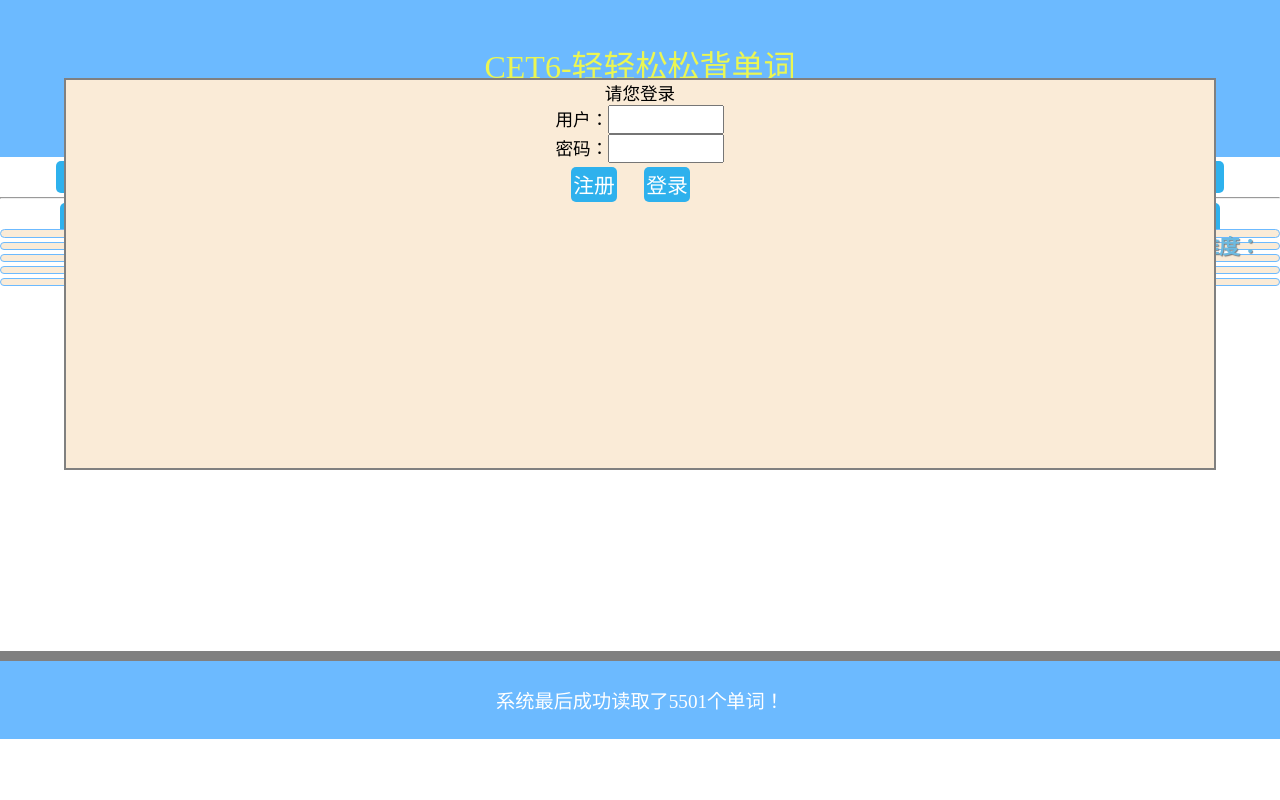
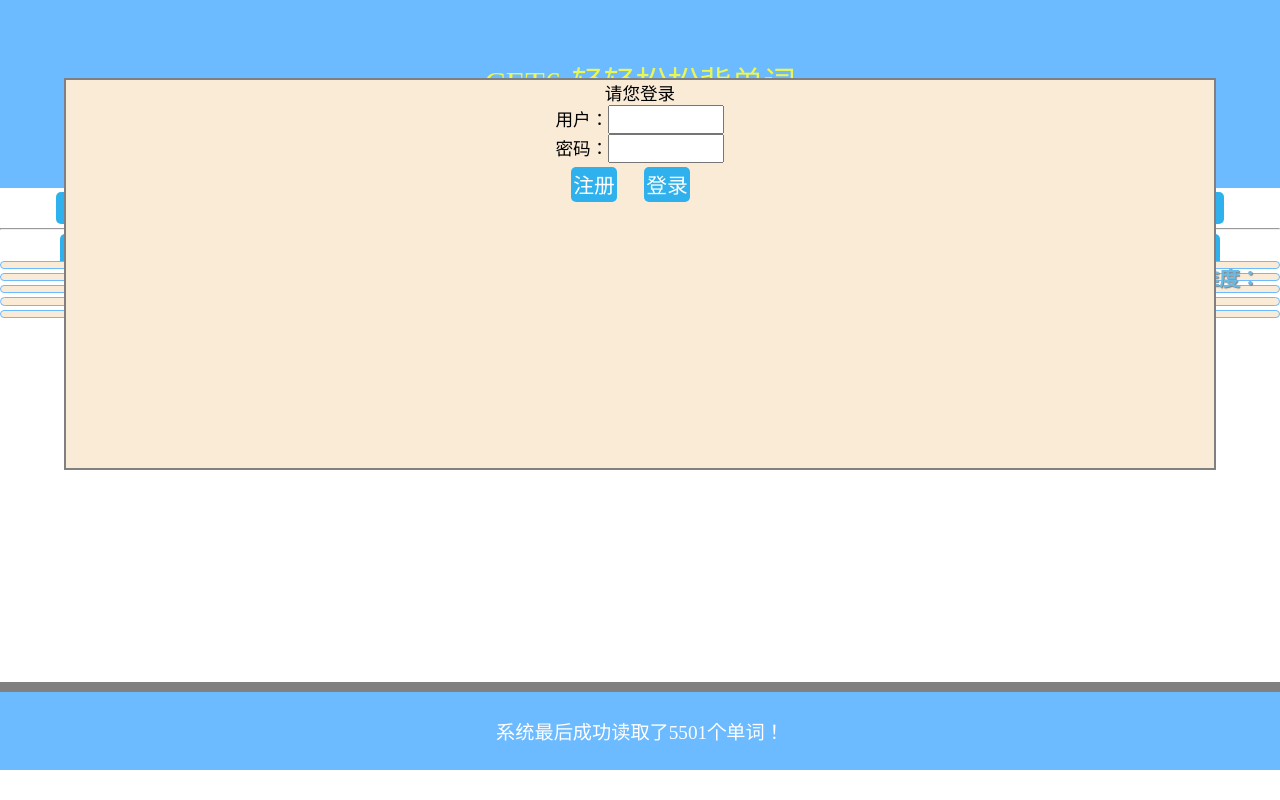
Before and after one commit to Sebowall/sebowall.github.io, a plain HTML site: page index.html in a window 1280 px wide. Drawn offline with Linux system fonts and the light colour scheme.

Commit message:
Update view.css

```diff
--- a/view.css
+++ b/view.css
@@ -9,7 +9,7 @@ body{
  position: relative;
 }
 header{
-    height: 20%;
+    height: 24%;
     font-size: 2em;;
     color: rgb(235, 246, 83);
     background-color: rgb(108, 186, 255);
```
